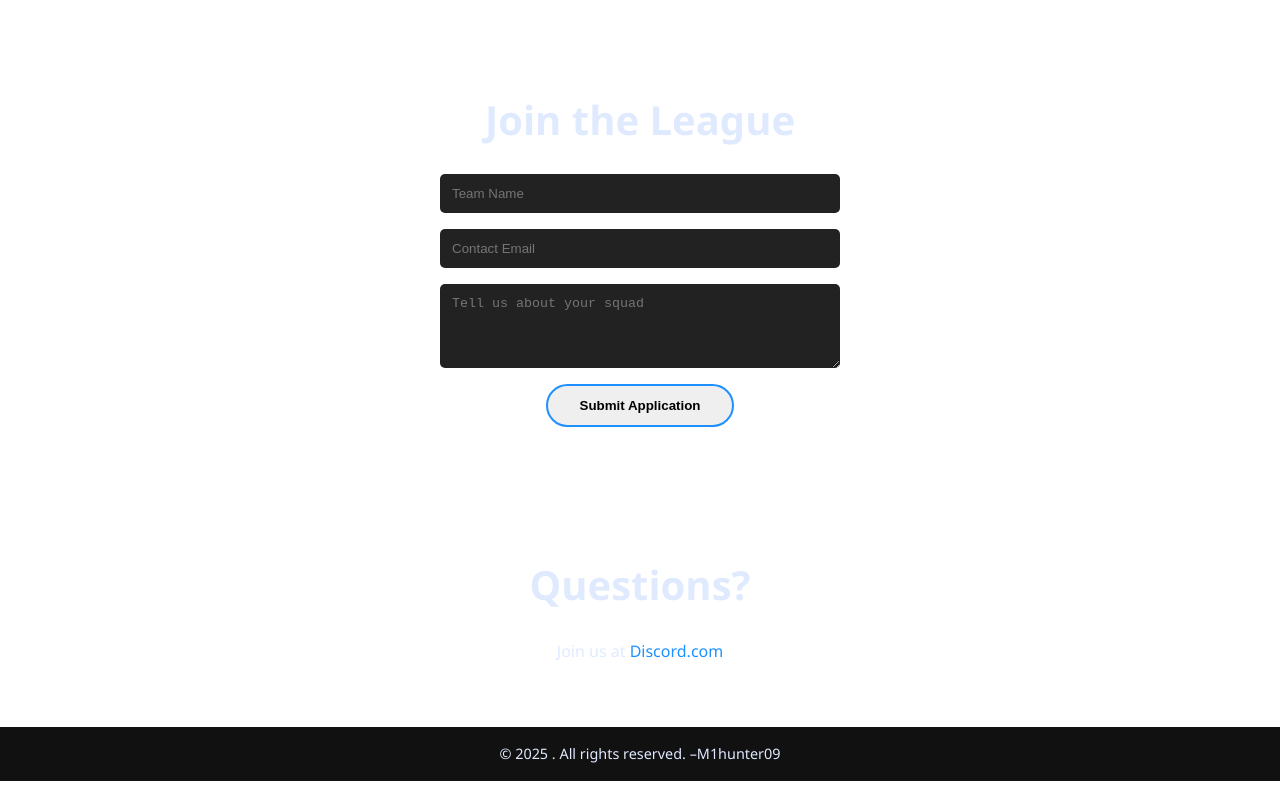
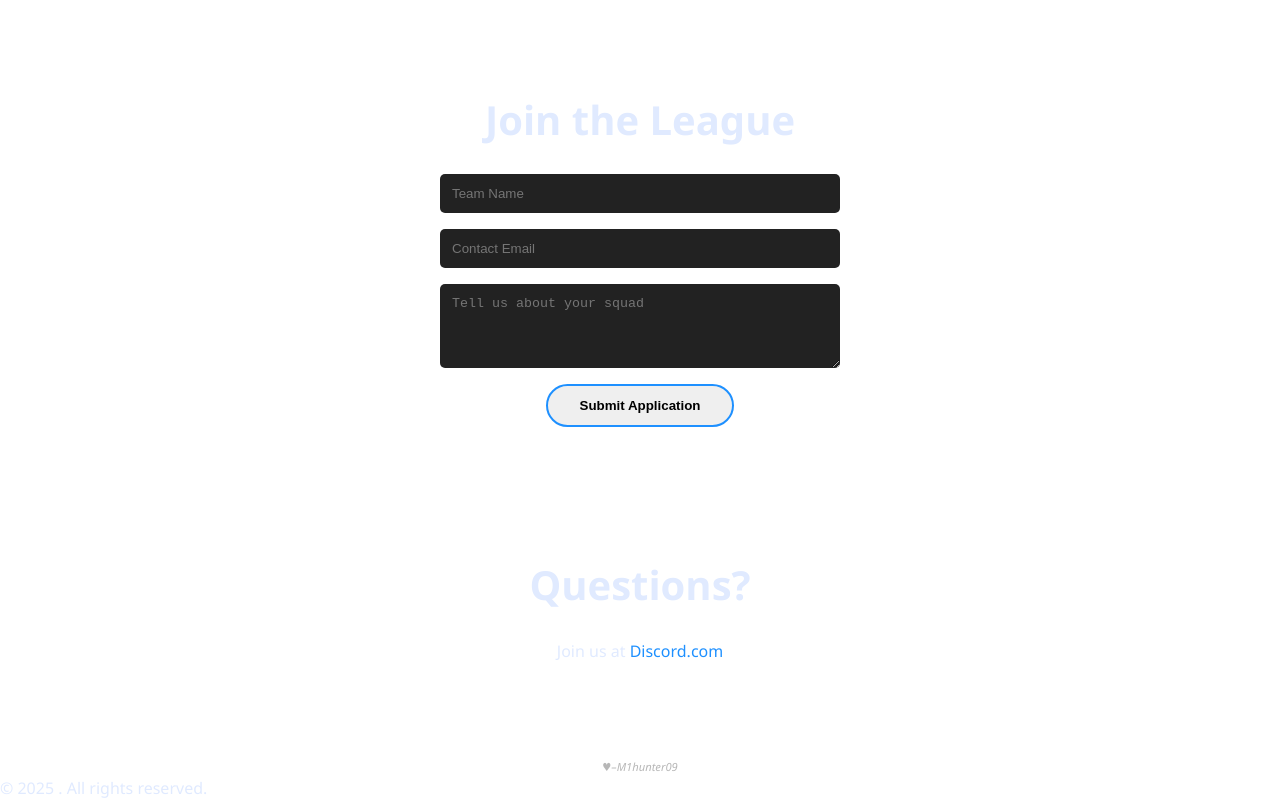
Before and after one commit to M1hunter09/Reign-FC, a plain HTML site: page index.html in a window 1280 px wide. Shown: the part 1838-2638 px from the top of the page. Drawn offline with Linux system fonts and the light colour scheme.

Commit message:
Update index.html

```diff
--- a/index.html
+++ b/index.html
@@ -100,10 +100,10 @@
 </p>
   </section>
 
-<footer class="footer">
-  <span class="left">© 2025 . All rights reserved.</span>
-  <span class="right">–M1hunter09</span>
-</footer>
+   <div class="signature">♥–M1hunter09</div>
+  <footer>
+    <p>© 2025 . All rights reserved.</p>
+  </footer>
 
   <script src="script.js"></script>
 </body>
```
